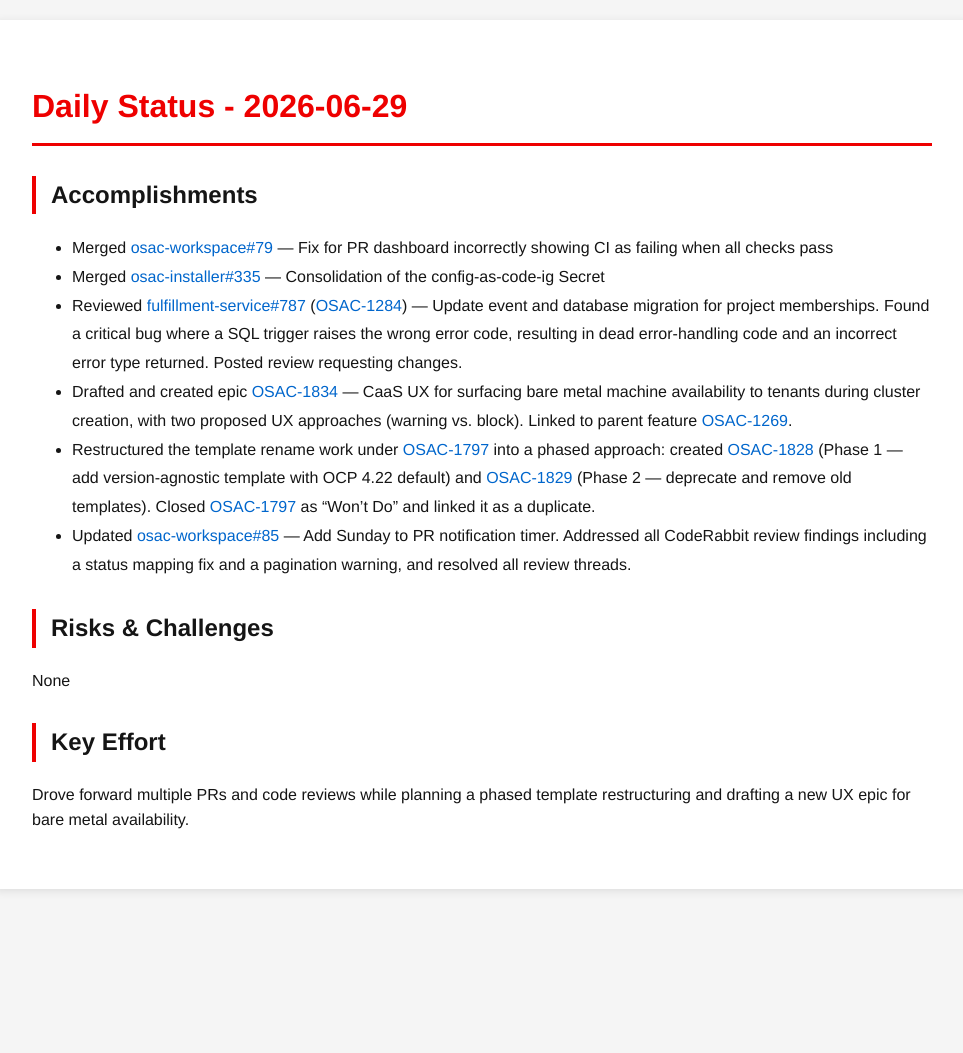
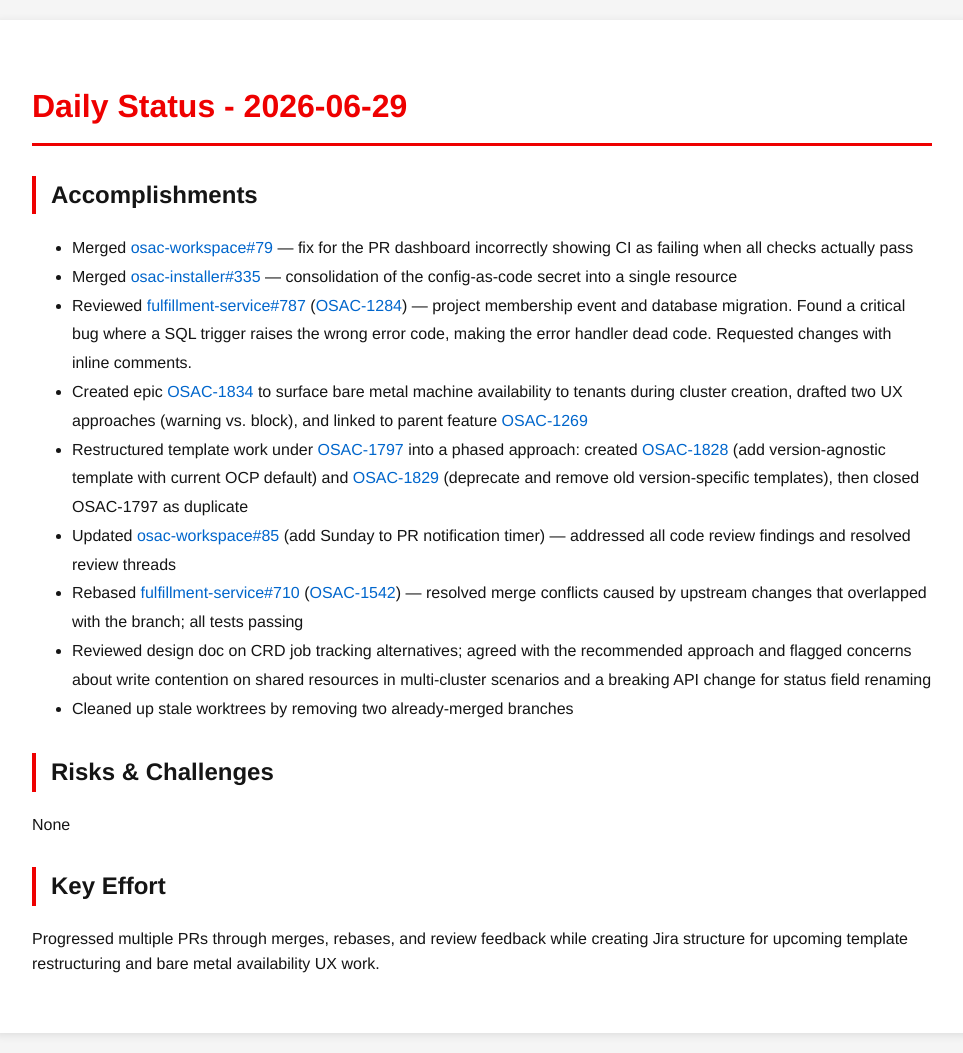
Before and after one commit to tzvatot/daily-status, a Jekyll site: the page built from 2026-06-29.md, in a window 1280 px wide. Shown: the whole page, without its empty margins (158-1121 px from the left). Built offline with Jekyll 4.4.1, drawn with Linux system fonts in a browser that asks for light colours; before the commit the page ends 909 px from its top, so only the background shows below that.

Commit message:
Daily status update - 2026-06-29

```diff
--- a/2026-06-29.md
+++ b/2026-06-29.md
@@ -7,15 +7,18 @@
 # Daily Status - 2026-06-29
 
 ## Accomplishments
-- Merged [osac-workspace#79](https://github.com/osac-project/osac-workspace/pull/79) — Fix for PR dashboard incorrectly showing CI as failing when all checks pass
-- Merged [osac-installer#335](https://github.com/osac-project/osac-installer/pull/335) — Consolidation of the config-as-code-ig Secret
-- Reviewed [fulfillment-service#787](https://github.com/osac-project/fulfillment-service/pull/787) ([OSAC-1284](https://redhat.atlassian.net/browse/OSAC-1284)) — Update event and database migration for project memberships. Found a critical bug where a SQL trigger raises the wrong error code, resulting in dead error-handling code and an incorrect error type returned. Posted review requesting changes.
-- Drafted and created epic [OSAC-1834](https://redhat.atlassian.net/browse/OSAC-1834) — CaaS UX for surfacing bare metal machine availability to tenants during cluster creation, with two proposed UX approaches (warning vs. block). Linked to parent feature [OSAC-1269](https://redhat.atlassian.net/browse/OSAC-1269).
-- Restructured the template rename work under [OSAC-1797](https://redhat.atlassian.net/browse/OSAC-1797) into a phased approach: created [OSAC-1828](https://redhat.atlassian.net/browse/OSAC-1828) (Phase 1 — add version-agnostic template with OCP 4.22 default) and [OSAC-1829](https://redhat.atlassian.net/browse/OSAC-1829) (Phase 2 — deprecate and remove old templates). Closed [OSAC-1797](https://redhat.atlassian.net/browse/OSAC-1797) as "Won't Do" and linked it as a duplicate.
-- Updated [osac-workspace#85](https://github.com/osac-project/osac-workspace/pull/85) — Add Sunday to PR notification timer. Addressed all CodeRabbit review findings including a status mapping fix and a pagination warning, and resolved all review threads.
+- Merged [osac-workspace#79](https://github.com/osac-project/osac-workspace/pull/79) — fix for the PR dashboard incorrectly showing CI as failing when all checks actually pass
+- Merged [osac-installer#335](https://github.com/osac-project/osac-installer/pull/335) — consolidation of the config-as-code secret into a single resource
+- Reviewed [fulfillment-service#787](https://github.com/osac-project/fulfillment-service/pull/787) ([OSAC-1284](https://redhat.atlassian.net/browse/OSAC-1284)) — project membership event and database migration. Found a critical bug where a SQL trigger raises the wrong error code, making the error handler dead code. Requested changes with inline comments.
+- Created epic [OSAC-1834](https://redhat.atlassian.net/browse/OSAC-1834) to surface bare metal machine availability to tenants during cluster creation, drafted two UX approaches (warning vs. block), and linked to parent feature [OSAC-1269](https://redhat.atlassian.net/browse/OSAC-1269)
+- Restructured template work under [OSAC-1797](https://redhat.atlassian.net/browse/OSAC-1797) into a phased approach: created [OSAC-1828](https://redhat.atlassian.net/browse/OSAC-1828) (add version-agnostic template with current OCP default) and [OSAC-1829](https://redhat.atlassian.net/browse/OSAC-1829) (deprecate and remove old version-specific templates), then closed OSAC-1797 as duplicate
+- Updated [osac-workspace#85](https://github.com/osac-project/osac-workspace/pull/85) (add Sunday to PR notification timer) — addressed all code review findings and resolved review threads
+- Rebased [fulfillment-service#710](https://github.com/osac-project/fulfillment-service/pull/710) ([OSAC-1542](https://redhat.atlassian.net/browse/OSAC-1542)) — resolved merge conflicts caused by upstream changes that overlapped with the branch; all tests passing
+- Reviewed design doc on CRD job tracking alternatives; agreed with the recommended approach and flagged concerns about write contention on shared resources in multi-cluster scenarios and a breaking API change for status field renaming
+- Cleaned up stale worktrees by removing two already-merged branches
 
 ## Risks & Challenges
 None
 
 ## Key Effort
-Drove forward multiple PRs and code reviews while planning a phased template restructuring and drafting a new UX epic for bare metal availability.
+Progressed multiple PRs through merges, rebases, and review feedback while creating Jira structure for upcoming template restructuring and bare metal availability UX work.
```
